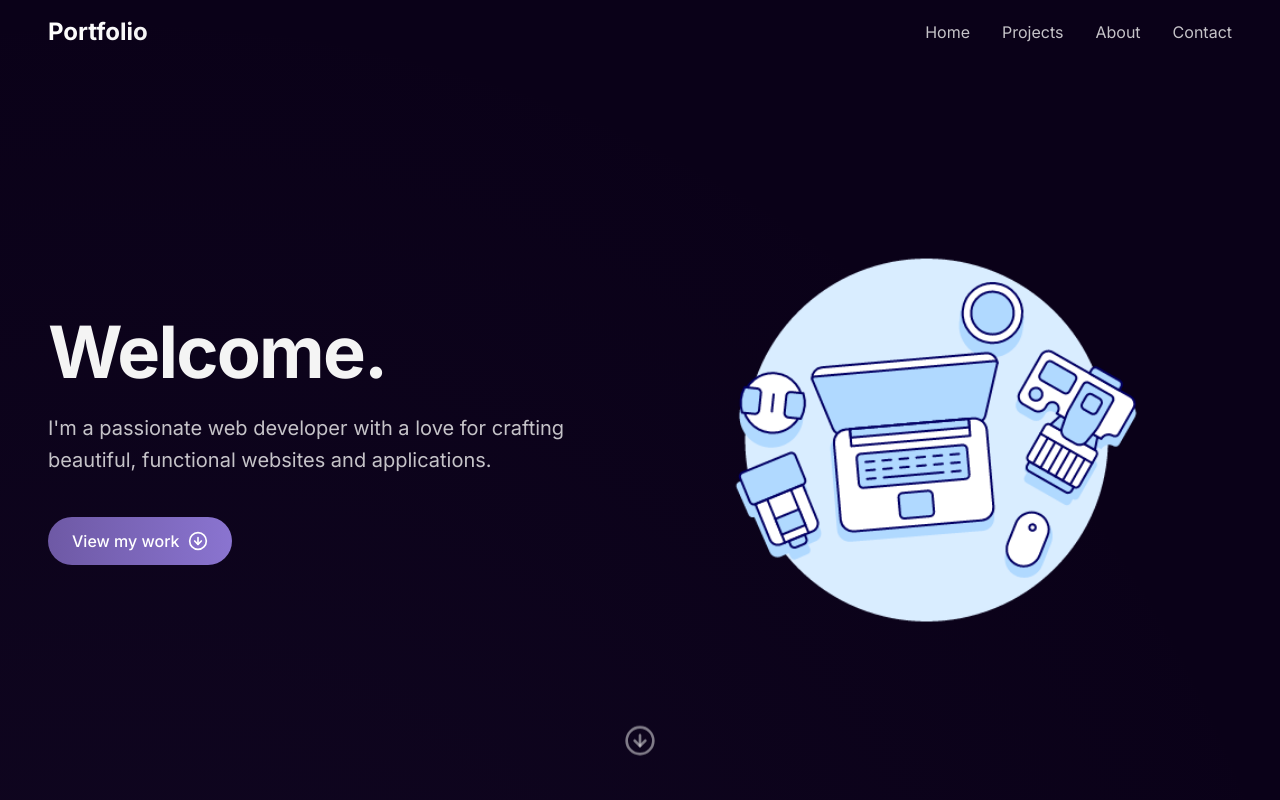
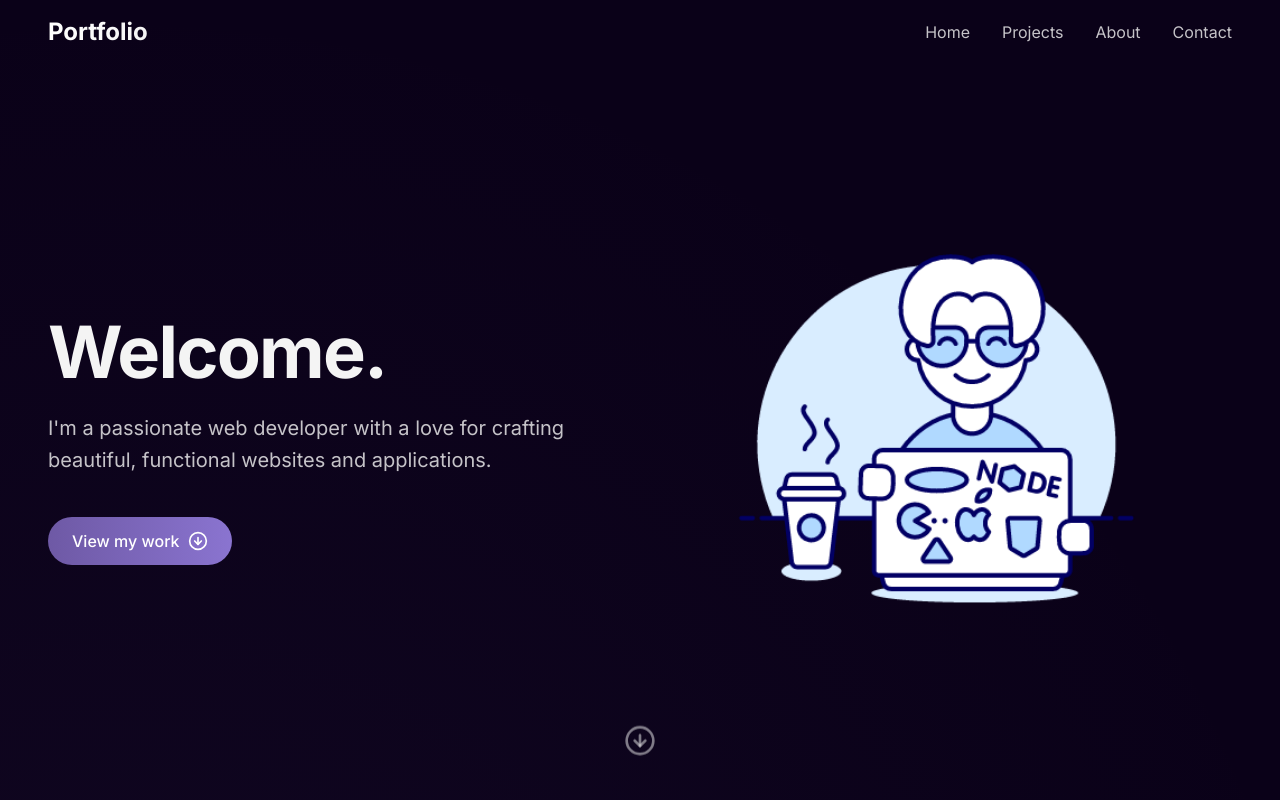
Before and after one commit to yinkscss/innovative-user-canvas, a React (Vite) app: page / in a window 1280 px wide. Shown: the top 800 px of the page. Built offline with nearby package versions, Linux system fonts and the light colour scheme.

Commit message:
Visual edit in Lovable
Edited UI in Lovable

```diff
--- a/src/components/HeroSection.tsx
+++ b/src/components/HeroSection.tsx
@@ -42,7 +42,7 @@ const HeroSection: React.FC = () => {
         </div>
 
         <div className="md:w-1/2 flex justify-center mt-8 md:mt-0">
-          <img ref={laptopRef} alt="Developer Laptop" className="w-full max-w-md opacity-0" src="/lovable-uploads/43e5ea31-ff28-457c-8c1a-d7a5b19c0f6a.png" />
+          <img ref={laptopRef} alt="Developer Laptop" className="w-full max-w-md opacity-0" src="/lovable-uploads/6c448b98-3572-40b1-ac1d-6f46f6e3fc20.png" />
         </div>
       </div>
 
```
Also changed, not shown: public/lovable-uploads/6c448b98-3572-40b1-ac1d-6f46f6e3fc20.png (added).
